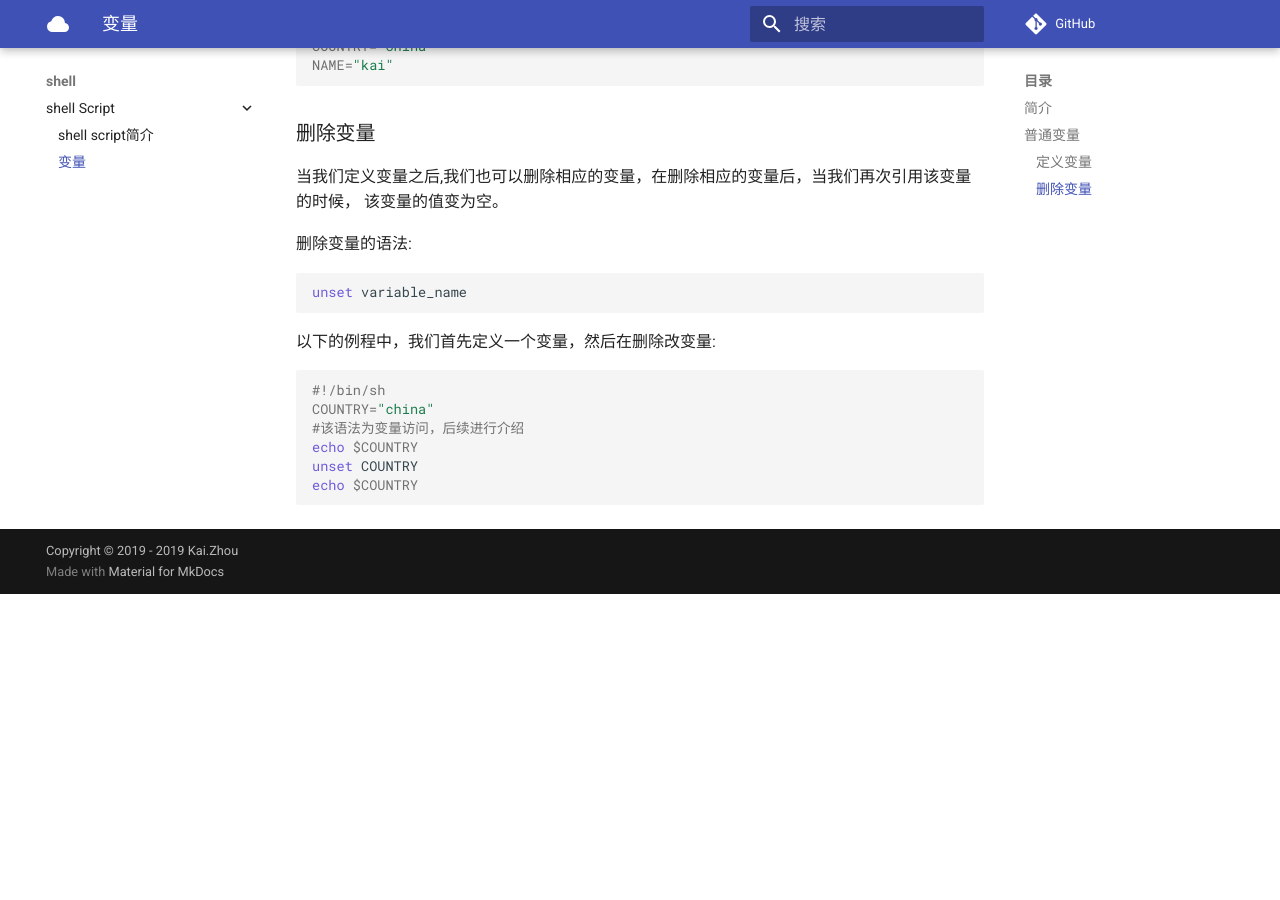
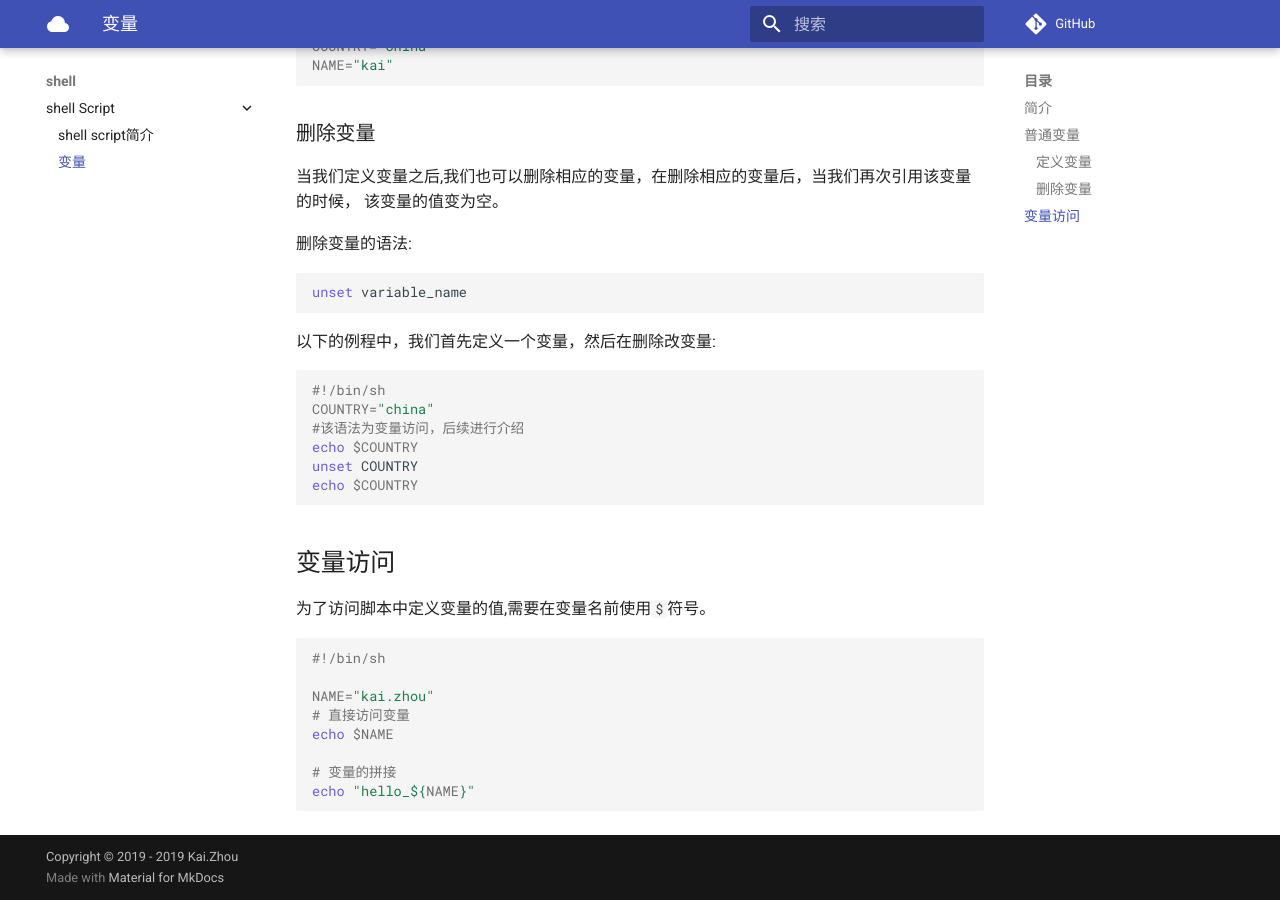
Before and after one commit to zhoukaidev/ks_blog, an MkDocs documentation site: the page built from docs/shell/shellScript/variable.md, in a window 1280 px wide and 900 px high, scrolled down 910 px. Built offline with MkDocs 1.6.1 and Material for MkDocs 9.7.7, drawn with Linux system fonts in a browser that asks for light colours; comment, search, counter and statistics services are not loaded; before the commit the page ends 1504 px from its top, so only the background shows below that.

Commit message:
Update variable.md

````diff
--- a/docs/shell/shellScript/variable.md
+++ b/docs/shell/shellScript/variable.md
@@ -55,3 +55,18 @@ echo $COUNTRY
 unset COUNTRY
 echo $COUNTRY
 ```
+
+## 变量访问
+
+为了访问脚本中定义变量的值,需要在变量名前使用`$`符号。
+
+```sh
+#!/bin/sh
+
+NAME="kai.zhou"
+# 直接访问变量
+echo $NAME
+
+# 变量的拼接
+echo "hello_${NAME}"
+```
````
